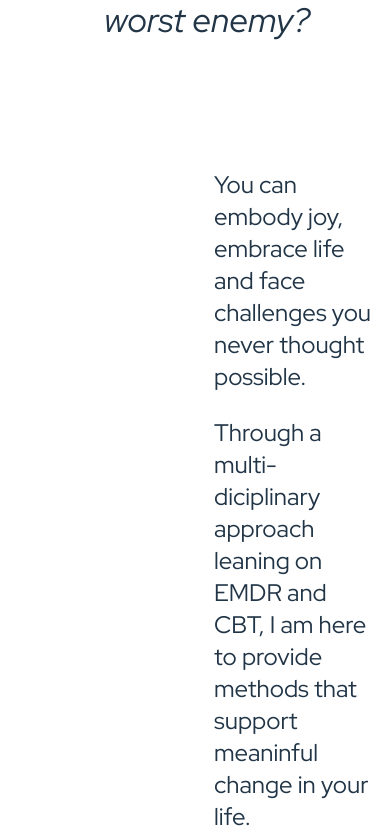
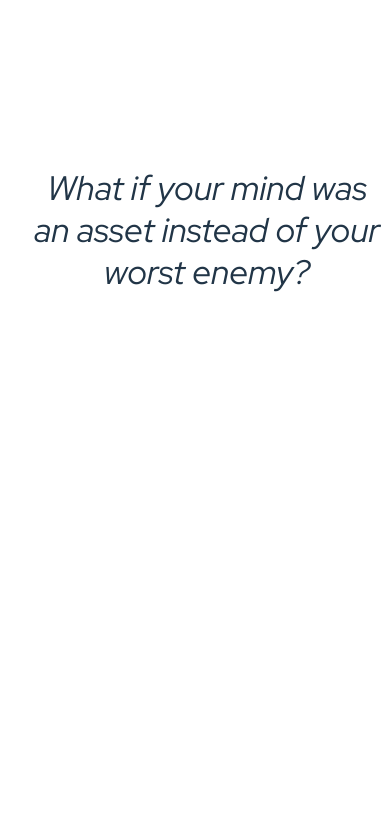
Before and after one commit to amandahussey/ben-g-therapy.com, a React (Vite) app in the folder ben-g-therapy.com/: page / in a window 390 px wide. Shown: the part 1159-1997 px from the top of the page. Built offline with nearby package versions, Linux system fonts and the light colour scheme.

Commit message:
new icon + more vertical spacing

```diff
--- a/ben-g-therapy.com/src/App.tsx
+++ b/ben-g-therapy.com/src/App.tsx
@@ -8,9 +8,11 @@ import {
 
 import ben from "./assets/ben.jpg";
 import benSilly from "./assets/ben-silly.jpg";
+
 import mentalHealthIcon from "./assets/mental-health.png";
 import relievedIcon from "./assets/relieved.png";
 import therapyIcon from "./assets/therapy.png";
+import cognitiveHealthIcon from "./assets/cognitive-control.png";
 
 import "./App.css";
 import { theme } from "./theme";
@@ -60,8 +62,13 @@ function App() {
         </Stack>
 
         {/* Section 2 */}
-        <Stack justifyContent="center" spacing={16} minHeight="100vh" pb={8}>
-          <Stack alignItems="center" spacing={6}>
+        <Stack justifyContent="center">
+          <Stack
+            alignItems="center"
+            justifyContent="center"
+            spacing={4}
+            minHeight="100vh"
+          >
             <img src={mentalHealthIcon} style={{ height: 150 }} />
             <Typography
               variant="h4"
@@ -72,10 +79,19 @@ function App() {
             </Typography>
           </Stack>
 
-          <Stack direction="row" spacing={4}>
+          <Stack
+            minHeight="100vh"
+            direction="row"
+            alignItems="center"
+            spacing={isMobile ? 2.5 : 4}
+          >
             <img
               src={relievedIcon}
-              style={{ height: 150, position: "relative", top: -12 }}
+              style={{
+                height: isMobile ? 100 : 150,
+                position: "relative",
+                top: isMobile ? 0 : -12,
+              }}
             />
 
             <Stack spacing={3}>
@@ -84,13 +100,36 @@ function App() {
                 thought possible.
               </Typography>
 
+              {!isMobile && (
+                <Typography variant="h5" textAlign="left">
+                  Through a multi-diciplinary approach leaning on EMDR and CBT,
+                  I am here to provide methods that support meaninful change in
+                  your life.
+                </Typography>
+              )}
+            </Stack>
+          </Stack>
+
+          {isMobile && (
+            <Stack
+              direction="row"
+              justifyContent="center"
+              spacing={4}
+              minHeight="100vh"
+            >
+              <img
+                src={cognitiveHealthIcon}
+                style={{
+                  height: 100,
+                }}
+              />
               <Typography variant="h5" textAlign="left">
                 Through a multi-diciplinary approach leaning on EMDR and CBT, I
                 am here to provide methods that support meaninful change in your
                 life.
               </Typography>
             </Stack>
-          </Stack>
+          )}
         </Stack>
 
         <Stack minHeight="100vh">
```
Also changed, not shown: ben-g-therapy.com/src/assets/cognitive-control.png (added).
